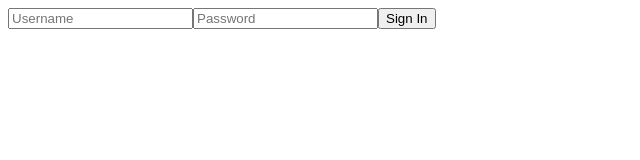
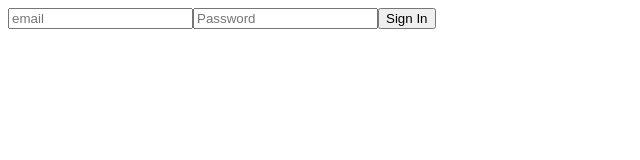
Before and after one commit to AdminForIinRange/LearingFirebase, a React (Vite) app: page / in a window 1280 px wide. Shown: the top 160 px of the page, without its empty margins (0-640 px from the left). Built offline with nearby package versions, Linux system fonts and the light colour scheme.

Commit message:
withoutGoogle

```diff
--- a/src/components/Auth.jsx
+++ b/src/components/Auth.jsx
@@ -12,9 +12,18 @@ export default function Auth() {
   // const [showPassword, setShowPassword] = useState(false);
   // const [showConfirmPassword, setShowConfirmPassword] = useState(false);
 
+  console.log(auth?.currentUser?.email);
+
   const SignIn = async () => {
 
-    await createUserWithEmailAndPassword(auth, email, password)
+    try {
+        await createUserWithEmailAndPassword(auth, email, password)
+    } catch (error) {
+        console.log(error);
+        alert(error.message)
+
+
+    }
 
 
   };
@@ -22,7 +31,7 @@ export default function Auth() {
     <div>
       <input
       type="email"
-        placeholder="Username"
+        placeholder="email"
         onChange={(e) => {
           setEmail(e.target.value);
 
```
